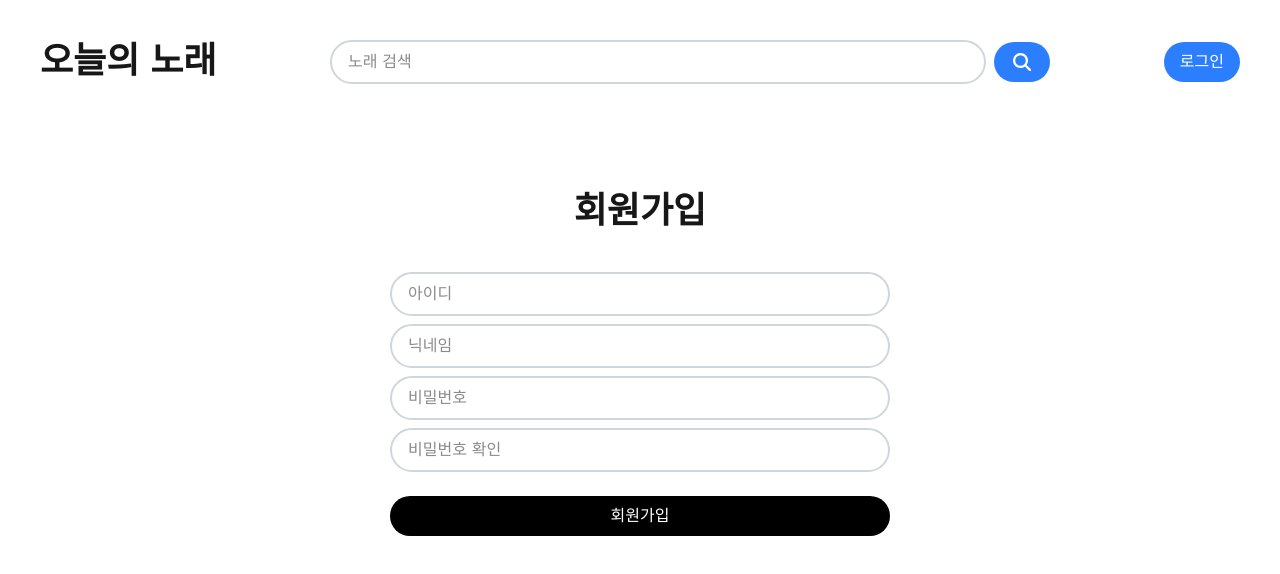
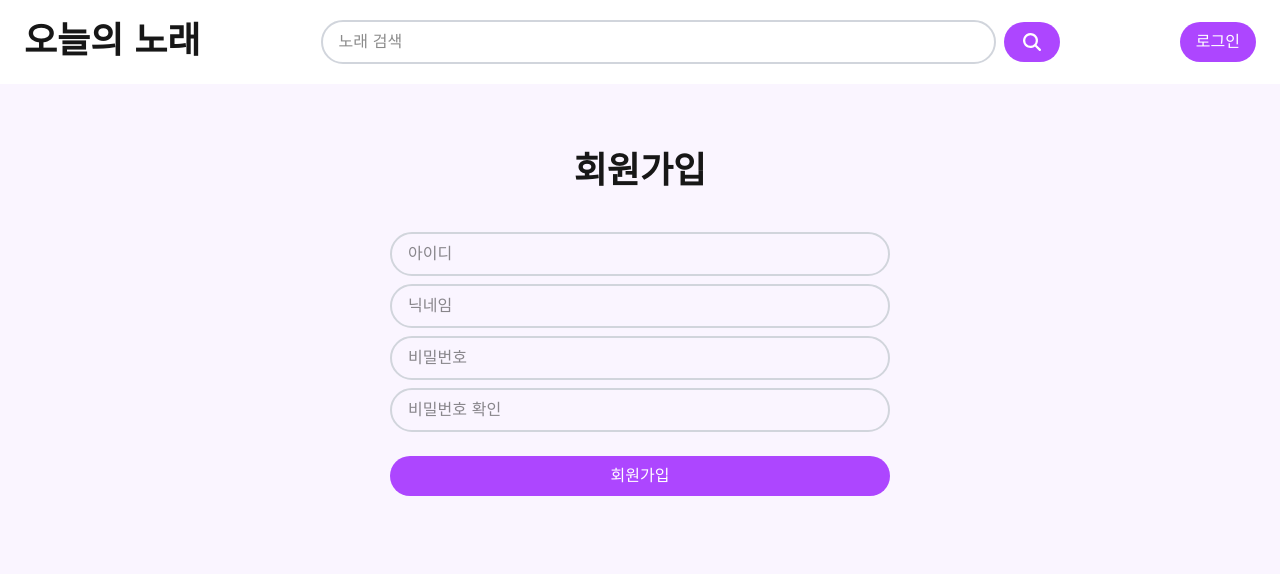
Before and after one commit to siggu/today-song, a Next.js app: page /signup in a window 1280 px wide. Shown: the top 574 px of the page. Built offline with nearby package versions, Linux system fonts and the light colour scheme.

Commit message:
feat: 로그인, 로그아웃 마크업 변경

```diff
--- a/app/login/page.tsx
+++ b/app/login/page.tsx
@@ -8,8 +8,9 @@ export default function Login() {
   const [isLogin, setIsLogin] = useState(false);
 
   return (
-    <main className='font-jua'>
-      <header className='bg-white max-w-[1440px] mx-auto py-10 px-10'>
+    <main className='font-jua bg-purple-50 min-h-screen'>
+      <header className='bg-white w-full py-5 px-6'>
+        <div className='max-w-[1440px] mx-auto'>
           <div className='flex justify-between items-center'>
             <div className='text-4xl font-bold'>오늘의 노래</div>
             <div className='flex items-center gap-2 w-[60%]'>
@@ -18,22 +19,23 @@ export default function Login() {
                 placeholder='노래 검색'
                 className='w-full border-2 border-gray-300 rounded-full px-4 py-2 focus:outline-none'
               />
-            <button className='bg-blue-500 text-white rounded-full px-4 py-2 hover:bg-blue-600'>
+              <button className='bg-purple-500 text-white rounded-full px-4 py-2 hover:bg-purple-600'>
                 <MagnifyingGlassIcon className='w-6 h-6' />
               </button>
             </div>
             <div className='flex items-center gap-2'>
               {isLogin ? (
-              <button className='bg-blue-500 text-white rounded-full px-4 py-2 hover:bg-blue-600'>
+                <button className='bg-purple-500 text-white rounded-full px-4 py-2 hover:bg-purple-600'>
                   <UserIcon className='w-6 h-6' />
                 </button>
               ) : (
-              <button className='bg-blue-500 text-white rounded-full px-4 py-2 hover:bg-blue-600'>로그인</button>
+                <button className='bg-purple-500 text-white rounded-full px-4 py-2 hover:bg-purple-600'>로그인</button>
               )}
             </div>
           </div>
+        </div>
       </header>
-      <section className='bg-white max-w-[1440px] mx-auto h-[60vh] flex flex-col items-center justify-center gap-6'>
+      <section className='max-w-[1440px] mx-auto h-[60vh] flex flex-col items-center justify-center gap-6'>
         <div className='flex flex-col items-center justify-center gap-10'>
           <div className='text-4xl font-bold'>로그인</div>
           <div className='flex flex-col items-center justify-center gap-2'>
@@ -51,14 +53,14 @@ export default function Login() {
         </div>
         <div className='flex items-center justify-center gap-3 w-full max-w-[500px]'>
           <button
-            className='bg-blue-500 text-white rounded-full px-4 py-2 hover:bg-blue-600 w-full hover:cursor-pointer'
+            className='bg-purple-500 text-white rounded-full px-4 py-2 hover:bg-purple-600 w-full hover:cursor-pointer'
             disabled
           >
             로그인
           </button>
           <Link
             href='/signup'
-            className='bg-black text-white text-center rounded-full px-4 py-2 hover:bg-black/80  w-full hover:cursor-pointer'
+            className='bg-white text-purple-500 border-2 border-purple-500 text-center rounded-full px-4 py-2 hover:bg-gray-100 w-full hover:cursor-pointer'
           >
             <button>회원가입</button>
           </Link>
--- a/app/signup/page.tsx
+++ b/app/signup/page.tsx
@@ -8,8 +8,9 @@ export default function Signup() {
   const [isLogin, setIsLogin] = useState(false);
 
   return (
-    <main className='font-jua'>
-      <header className='bg-white max-w-[1440px] mx-auto py-10 px-10'>
+    <main className='font-jua bg-purple-50 min-h-screen'>
+      <header className='bg-white w-full py-5 px-6'>
+        <div className='max-w-[1440px] mx-auto'>
           <div className='flex justify-between items-center'>
             <div className='text-4xl font-bold'>오늘의 노래</div>
             <div className='flex items-center gap-2 w-[60%]'>
@@ -18,22 +19,23 @@ export default function Signup() {
                 placeholder='노래 검색'
                 className='w-full border-2 border-gray-300 rounded-full px-4 py-2 focus:outline-none'
               />
-            <button className='bg-blue-500 text-white rounded-full px-4 py-2 hover:bg-blue-600'>
+              <button className='bg-purple-500 text-white rounded-full px-4 py-2 hover:bg-purple-600'>
                 <MagnifyingGlassIcon className='w-6 h-6' />
               </button>
             </div>
             <div className='flex items-center gap-2'>
               {isLogin ? (
-              <button className='bg-blue-500 text-white rounded-full px-4 py-2 hover:bg-blue-600'>
+                <button className='bg-purple-500 text-white rounded-full px-4 py-2 hover:bg-purple-600'>
                   <UserIcon className='w-6 h-6' />
                 </button>
               ) : (
-              <button className='bg-blue-500 text-white rounded-full px-4 py-2 hover:bg-blue-600'>로그인</button>
+                <button className='bg-purple-500 text-white rounded-full px-4 py-2 hover:bg-purple-600'>로그인</button>
               )}
             </div>
           </div>
+        </div>
       </header>
-      <section className='bg-white max-w-[1440px] mx-auto h-[60vh] flex flex-col items-center justify-center gap-6'>
+      <section className='max-w-[1440px] mx-auto h-[60vh] flex flex-col items-center justify-center gap-6'>
         <div className='flex flex-col items-center justify-center gap-10'>
           <div className='text-4xl font-bold'>회원가입</div>
           <div className='flex flex-col items-center justify-center gap-2'>
@@ -60,12 +62,9 @@ export default function Signup() {
           </div>
         </div>
         <div className='flex items-center justify-center gap-3 w-full max-w-[500px]'>
-          <Link
-            href='/login'
-            className='bg-black text-white text-center rounded-full px-4 py-2 hover:bg-black/80  w-full hover:cursor-pointer'
-          >
-            <button>회원가입</button>
-          </Link>
+          <button className='bg-purple-500 text-white rounded-full px-4 py-2 hover:bg-purple-600 w-full hover:cursor-pointer'>
+            회원가입
+          </button>
         </div>
       </section>
     </main>
```
Lines whose indentation alone changed are shown as unchanged.
